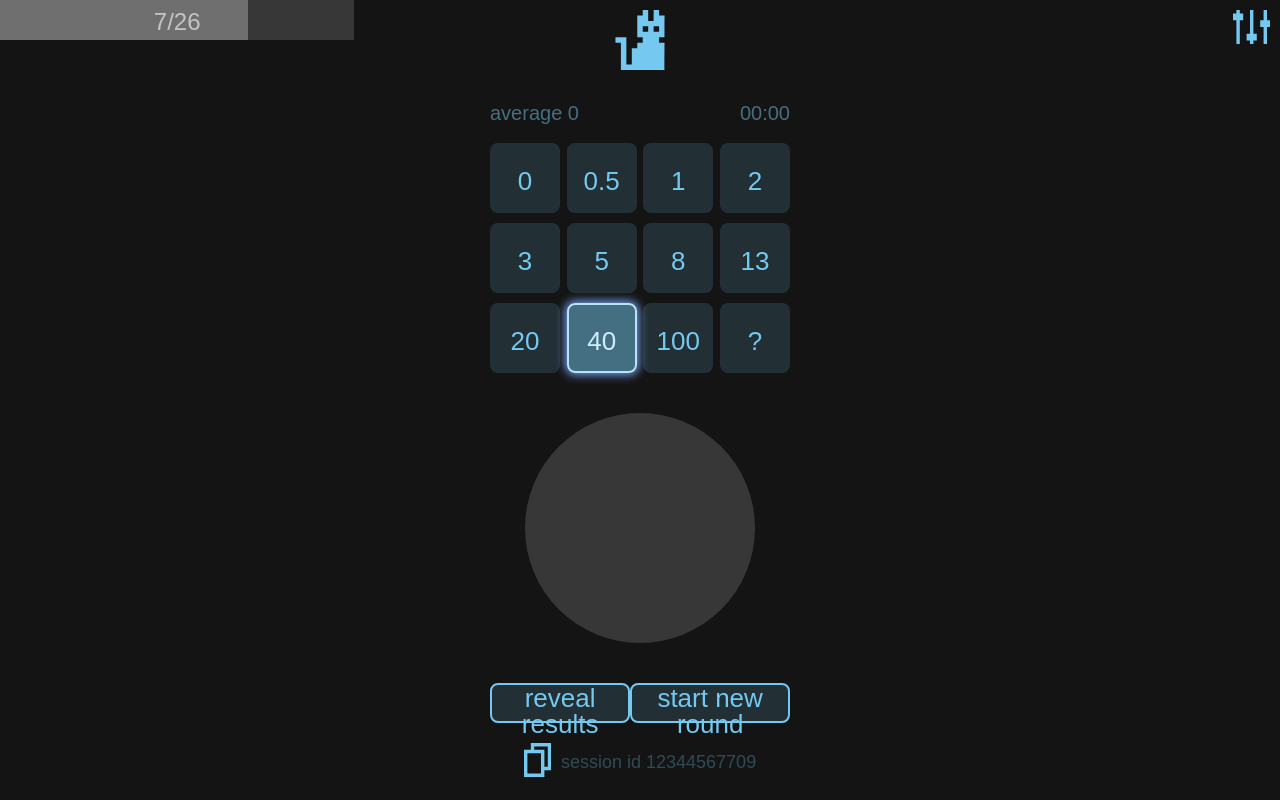
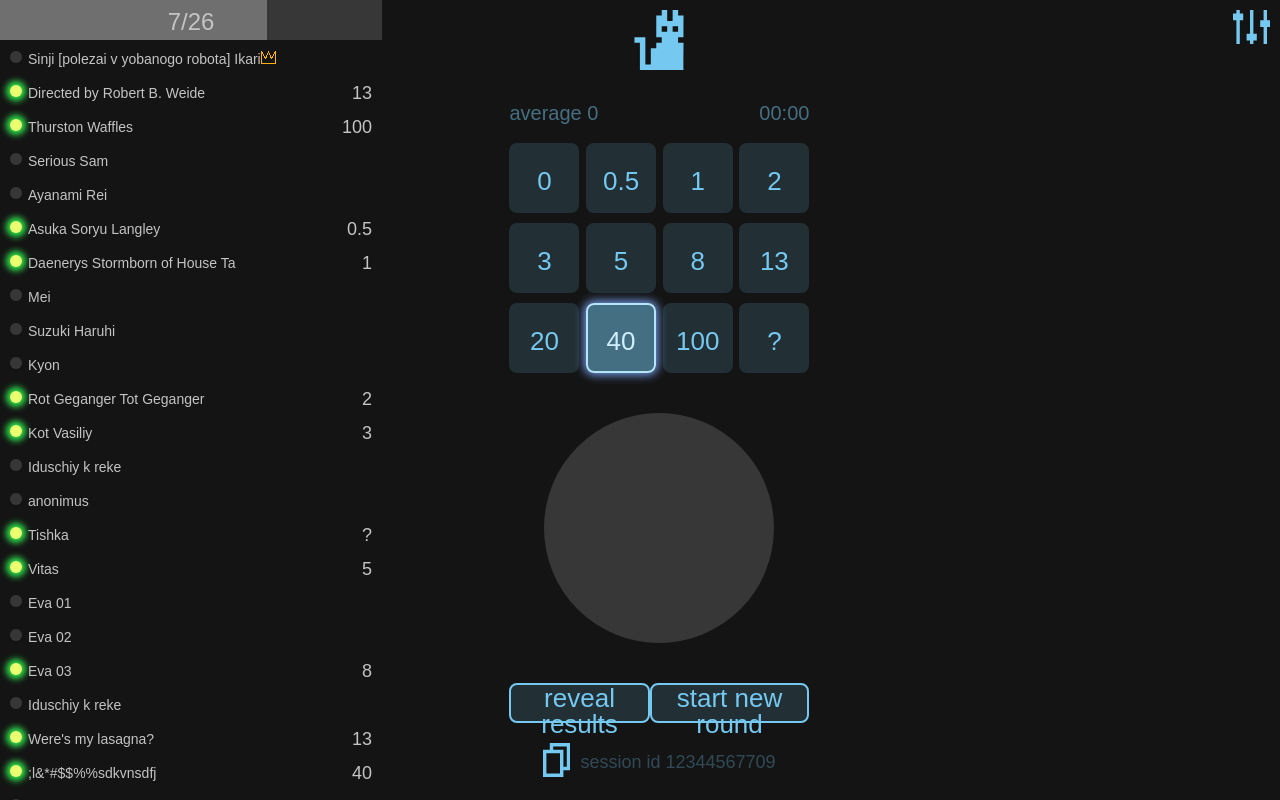
Before and after one commit to ParallelLines/planning-poker, a React (Vite) app in the folder frontend/react/: page / in a window 1280 px wide. Built offline with nearby package versions, Linux system fonts and the light colour scheme; a web font is replaced by a local one.

Commit message:
made the perticipants list visible when screen size is big

```diff
--- a/frontend/react/src/components/Participants.jsx
+++ b/frontend/react/src/components/Participants.jsx
@@ -1,4 +1,168 @@
+import { useEffect, useState } from "react"
+
+const participantsList = [
+    {
+        voted: false,
+        name: "Sinji [polezai v yobanogo robota] Ikari",
+        result: null,
+        isAdmin: true
+    },
+    {
+        voted: true,
+        name: "Directed by Robert B. Weide",
+        result: 13,
+        isAdmin: false
+    },
+    {
+        voted: true,
+        name: "Thurston Waffles",
+        result: 100,
+        isAdmin: false
+    },
+    {
+        voted: false,
+        name: "Serious Sam",
+        result: null,
+        isAdmin: false
+    },
+    {
+        voted: false,
+        name: "Ayanami Rei",
+        result: null,
+        isAdmin: false
+    },
+    {
+        voted: true,
+        name: "Asuka Soryu Langley",
+        result: 0.5,
+        isAdmin: false
+    },
+    {
+        voted: true,
+        name: "Daenerys Stormborn of House Ta ",
+        result: 1,
+        isAdmin: false
+    },
+    {
+        voted: false,
+        name: "Mei",
+        result: null,
+        isAdmin: false
+    },
+    {
+        voted: false,
+        name: "Suzuki Haruhi",
+        result: null,
+        isAdmin: false
+    },
+    {
+        voted: false,
+        name: "Kyon",
+        result: null,
+        isAdmin: false
+    },
+    {
+        voted: true,
+        name: "Rot Geganger Tot Geganger",
+        result: 2,
+        isAdmin: false
+    },
+    {
+        voted: true,
+        name: "Kot Vasiliy",
+        result: 3,
+        isAdmin: false
+    },
+    {
+        voted: false,
+        name: "Iduschiy k reke",
+        result: null,
+        isAdmin: false
+    },
+    {
+        voted: false,
+        name: "anonimus",
+        result: null,
+        isAdmin: false
+    },
+    {
+        voted: true,
+        name: "Tishka",
+        result: "?",
+        isAdmin: false
+    },
+    {
+        voted: true,
+        name: "Vitas",
+        result: 5,
+        isAdmin: false
+    },
+    {
+        voted: false,
+        name: "Eva 01",
+        result: null,
+        isAdmin: false
+    },
+    {
+        voted: false,
+        name: "Eva 02",
+        result: null,
+        isAdmin: false
+    },
+    {
+        voted: true,
+        name: "Eva 03",
+        result: 8,
+        isAdmin: false
+    },
+    {
+        voted: false,
+        name: "Iduschiy k reke",
+        result: null,
+        isAdmin: false
+    },
+    {
+        voted: true,
+        name: "Were's my lasagna?",
+        result: 13,
+        isAdmin: false
+    },
+    {
+        voted: true,
+        name: ";l&*#$$%%sdkvnsdfj",
+        result: 40,
+        isAdmin: false
+    },
+    {
+        voted: false,
+        name: "Eva 04",
+        result: null,
+        isAdmin: false
+    },
+    {
+        voted: true,
+        name: "Eva 05",
+        result: 20,
+        isAdmin: false
+    },
+    {
+        voted: true,
+        name: "Eva 06",
+        result: 100,
+        isAdmin: false
+    }
+]
+
 export default function Participants() {
+    const [isMobile, setIsMobile] = useState(window.innerWidth < 705)
+
+    useEffect(() => {
+        window.addEventListener("resize", () => {
+            const isSmall = window.innerWidth < 705
+            if (isSmall ^ isMobile) setIsMobile(isSmall)
+        })
+    }, [isMobile])
+
     return (
         <aside className="participants">
             <div className="title">
@@ -15,141 +179,20 @@ export default function Participants() {
                     <span className="did-vote">7</span>/26
                 </div>
             </div>
-            <div id="collapsible-participants-list" className="scrollable-col collapsible" data-toggler="show-participants-btn">
-                <div className="participant">
-                    <span className="vote-indicator voted"></span>
-                    <span className="participant-name">WWWWWWWWWWWWWWWWWWWW
-                        <svg xmlns="http://www.w3.org/2000/svg" viewBox="0 0 30 26" width="15" hight="15">
-                            <path d="M2,24L2,6L0,6L0,26L30,26L30,6L28,6L28,24L2,24ZM12,14L12,8L10,8L10,12L8,12L8,10L6,10L6,14L8,14L8,16L10,16L10,14L12,14ZM18,8L18,14L20,14L20,16L22,16L22,14L24,14L24,10L22,10L22,12L20,12L20,8L18,8ZM6,10L6,6L4,6L4,10L6,10ZM26,10L26,6L24,6L24,10L26,10ZM18,6L16,6L16,8L18,8L18,6ZM14,6L12,6L12,8L14,8L14,6ZM0,6L4,6L4,4L0,4L0,6ZM18,4L16,4L16,6L18,6L18,4ZM30,4L26,4L26,6L30,6L30,4ZM14,4L12,4L12,6L14,6L14,4ZM26,4L30,4L30,2L26,2L26,4ZM4,2L0,2L0,4L4,4L4,2ZM16,2L14,2L14,4L16,4L16,2ZM2,0L0,0L0,2L2,2L2,0ZM16,0L14,0L14,2L16,2L16,0ZM30,0L28,0L28,2L30,2L30,0Z" style={{ fill: "rgb(255,178,0)" }} />
-                        </svg>
-                    </span>
-                    <span className="result">100</span>
-                </div>
-                <div className="participant">
-                    <span className="vote-indicator voted"></span>
-                    <span className="participant-name">BBBBBBBBBB</span>
-                    <span className="result">...</span>
-                </div>
-                <div className="participant">
-                    <span className="vote-indicator voted"></span>
-                    <span className="participant-name">CCCCCCCCCC</span>
-                    <span className="result">...</span>
-                </div>
-                <div className="participant">
-                    <span className="vote-indicator voted"></span>
-                    <span className="participant-name">DDDDDDDDDD</span>
-                    <span className="result">...</span>
-                </div>
-                <div className="participant">
-                    <span className="vote-indicator"></span>
-                    <span className="participant-name">EEEEEEEEEE</span>
-                    <span className="result"></span>
-                </div>
-                <div className="participant">
-                    <span className="vote-indicator voted"></span>
-                    <span className="participant-name">FFFFFFFFFF</span>
-                    <span className="result">...</span>
-                </div>
-                <div className="participant">
-                    <span className="vote-indicator"></span>
-                    <span className="participant-name">GGGGGGGGGG</span>
-                    <span className="result"></span>
-                </div>
-                <div className="participant">
-                    <span className="vote-indicator"></span>
-                    <span className="participant-name">HHHHHHHHHH</span>
-                    <span className="result"></span>
-                </div>
-                <div className="participant">
-                    <span className="vote-indicator"></span>
-                    <span className="participant-name">IIIIIIIIII</span>
-                    <span className="result"></span>
-                </div>
-                <div className="participant">
-                    <span className="vote-indicator"></span>
-                    <span className="participant-name">JJJJJJJJJJ</span>
-                    <span className="result"></span>
-                </div>
-                <div className="participant">
-                    <span className="vote-indicator voted"></span>
-                    <span className="participant-name">KKKKKKKKKK</span>
-                    <span className="result">...</span>
-                </div>
-                <div className="participant">
-                    <span className="vote-indicator"></span>
-                    <span className="participant-name">LLLLLLLLLL</span>
-                    <span className="result"></span>
-                </div>
-                <div className="participant">
-                    <span className="vote-indicator voted"></span>
-                    <span className="participant-name">MMMMMMMMMM</span>
-                    <span className="result">...</span>
-                </div>
-                <div className="participant">
-                    <span className="vote-indicator"></span>
-                    <span className="participant-name">NNNNNNNNNN</span>
-                    <span className="result"></span>
-                </div>
-                <div className="participant">
-                    <span className="vote-indicator"></span>
-                    <span className="participant-name">OOOOOOOOOO</span>
-                    <span className="result"></span>
-                </div>
-                <div className="participant">
-                    <span className="vote-indicator"></span>
-                    <span className="participant-name">PPPPPPPPPP</span>
-                    <span className="result"></span>
-                </div>
-                <div className="participant">
-                    <span className="vote-indicator"></span>
-                    <span className="participant-name">QQQQQQQQQQ</span>
-                    <span className="result"></span>
-                </div>
-                <div className="participant">
-                    <span className="vote-indicator"></span>
-                    <span className="participant-name">RRRRRRRRRR</span>
-                    <span className="result"></span>
-                </div>
-                <div className="participant">
-                    <span className="vote-indicator"></span>
-                    <span className="participant-name">SSSSSSSSSS</span>
-                    <span className="result"></span>
-                </div>
-                <div className="participant">
-                    <span className="vote-indicator"></span>
-                    <span className="participant-name">TTTTTTTTTT</span>
-                    <span className="result"></span>
-                </div>
-                <div className="participant">
-                    <span className="vote-indicator"></span>
-                    <span className="participant-name">UUUUUUUUUU</span>
-                    <span className="result"></span>
-                </div>
-                <div className="participant">
-                    <span className="vote-indicator"></span>
-                    <span className="participant-name">VVVVVVVVVV</span>
-                    <span className="result"></span>
-                </div>
-                <div className="participant">
-                    <span className="vote-indicator"></span>
-                    <span className="participant-name">WWWWWWWWWW</span>
-                    <span className="result"></span>
-                </div>
-                <div className="participant">
-                    <span className="vote-indicator"></span>
-                    <span className="participant-name">XXXXXXXXXX</span>
-                    <span className="result"></span>
-                </div>
-                <div className="participant">
-                    <span className="vote-indicator"></span>
-                    <span className="participant-name">YYYYYYYYYY</span>
-                    <span className="result"></span>
-                </div>
-                <div className="participant">
-                    <span className="vote-indicator"></span>
-                    <span className="participant-name">ZZZZZZZZZZ</span>
-                    <span className="result"></span>
-                </div>
+            <div id="collapsible-participants-list" className={`scrollable-col ${isMobile ? 'collapsible' : ''}`} data-toggler="show-participants-btn">
+                {participantsList.map((person, i) => {
+                    return (
+                        <div className="participant" key={i}>
+                            <span className={person.voted ? "vote-indicator voted" : "vote-indicator"}></span>
+                            <span className="participant-name">{person.name}
+                                {person.isAdmin ? <svg xmlns="http://www.w3.org/2000/svg" viewBox="0 0 30 26" width="15" hight="15">
+                                    <path d="M2,24L2,6L0,6L0,26L30,26L30,6L28,6L28,24L2,24ZM12,14L12,8L10,8L10,12L8,12L8,10L6,10L6,14L8,14L8,16L10,16L10,14L12,14ZM18,8L18,14L20,14L20,16L22,16L22,14L24,14L24,10L22,10L22,12L20,12L20,8L18,8ZM6,10L6,6L4,6L4,10L6,10ZM26,10L26,6L24,6L24,10L26,10ZM18,6L16,6L16,8L18,8L18,6ZM14,6L12,6L12,8L14,8L14,6ZM0,6L4,6L4,4L0,4L0,6ZM18,4L16,4L16,6L18,6L18,4ZM30,4L26,4L26,6L30,6L30,4ZM14,4L12,4L12,6L14,6L14,4ZM26,4L30,4L30,2L26,2L26,4ZM4,2L0,2L0,4L4,4L4,2ZM16,2L14,2L14,4L16,4L16,2ZM2,0L0,0L0,2L2,2L2,0ZM16,0L14,0L14,2L16,2L16,0ZM30,0L28,0L28,2L30,2L30,0Z" style={{ fill: "rgb(255,178,0)" }} />
+                                </svg> : null}
+                            </span>
+                            <span className="result">{person.result}</span>
+                        </div>
+                    )
+                })}
             </div>
         </aside>
     )
```
Also changed, not shown: frontend/react/src/collapsibles.js (+0 -11 lines).
